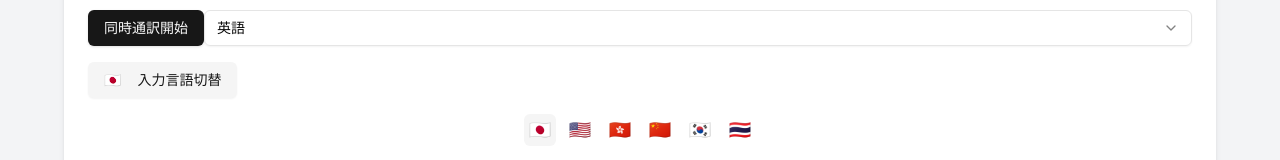
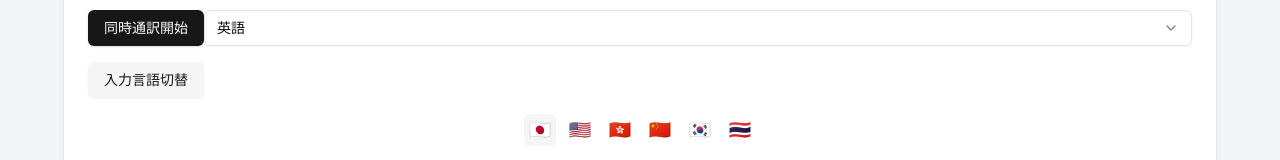
Before and after one commit to cantoneseslang/simultaneous-interpretation-system, a Next.js app: page / in a window 1280 px wide. Shown: the part 198-358 px from the top of the page. Built offline with nearby package versions, Linux system fonts and the light colour scheme.

Commit message:
Update code with new changes

```diff
--- a/app/page.tsx
+++ b/app/page.tsx
@@ -310,7 +310,6 @@ export default function SimultaneousInterpretationSystem() {
           {/* 2行目：入力言語切替ボタン（表示のみ）と国旗ボタン */}
 <div className="flex items-center gap-2">
  <Button variant="secondary" className="pointer-events-none">
-              <span className="mr-2">🇯🇵</span>
    入力言語切替
  </Button>
 </div>
```
Lines whose indentation alone changed are shown as unchanged.
